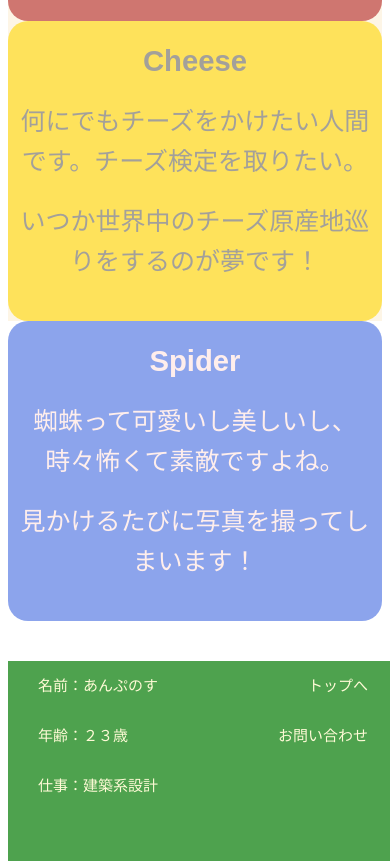
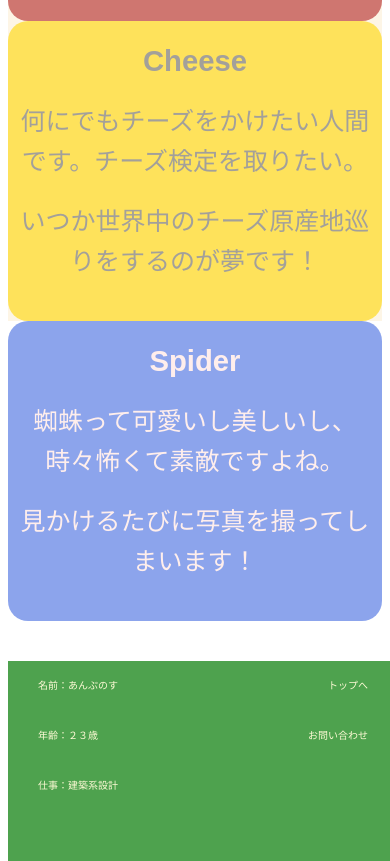
Before and after one commit to suofamp/Eternal-Second, a plain HTML site: page index.html in a window 390 px wide. Shown: the part 539-1400 px from the top of the page. Drawn offline with Linux system fonts and the light colour scheme.

Commit message:
Update stylesass.css

```diff
--- a/stylesass.css
+++ b/stylesass.css
@@ -300,11 +300,12 @@ footer .myself {
   width: 100%;
 }
 footer .myself p {
-  font-size: 15px;
+  font-size: 20px;
 }
 @media (max-width: 1000px) {
   footer .myself p {
     line-height: 10px;
+    font-size: 10px;
   }
 }
 footer .submenu {
@@ -316,10 +317,11 @@ footer .submenu {
   text-align: right;
 }
 footer .submenu p {
-  font-size: 15px;
+  font-size: 20px;
 }
 @media (max-width: 1000px) {
   footer .submenu p {
     line-height: 10px;
+    font-size: 10px;
   }
 }
```
